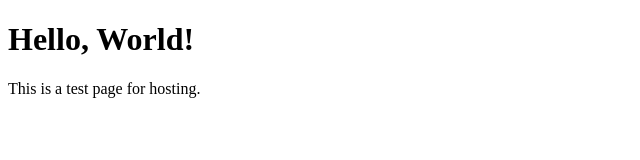
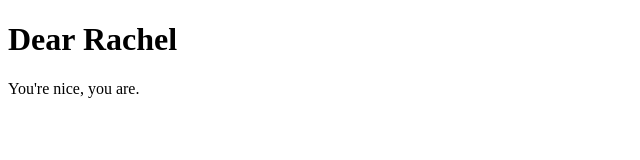
Before and after one commit to andy-d-palmer/static-website, a plain HTML site: page index.html in a window 1280 px wide. Shown: the whole page, without its empty margins (0-640 px from the left). Drawn offline with Linux system fonts and the light colour scheme.

Commit message:
Update index.html

```diff
--- a/index.html
+++ b/index.html
@@ -1,10 +1,10 @@
 <!DOCTYPE html>
 <html>
 <head>
-  <title>Test Page</title>
+  <title>Hello, you</title>
 </head>
 <body>
-  <h1>Hello, World!</h1>
-  <p>This is a test page for hosting.</p>
+  <h1>Dear Rachel</h1>
+  <p>You're nice, you are.</p>
 </body>
 </html>
```
